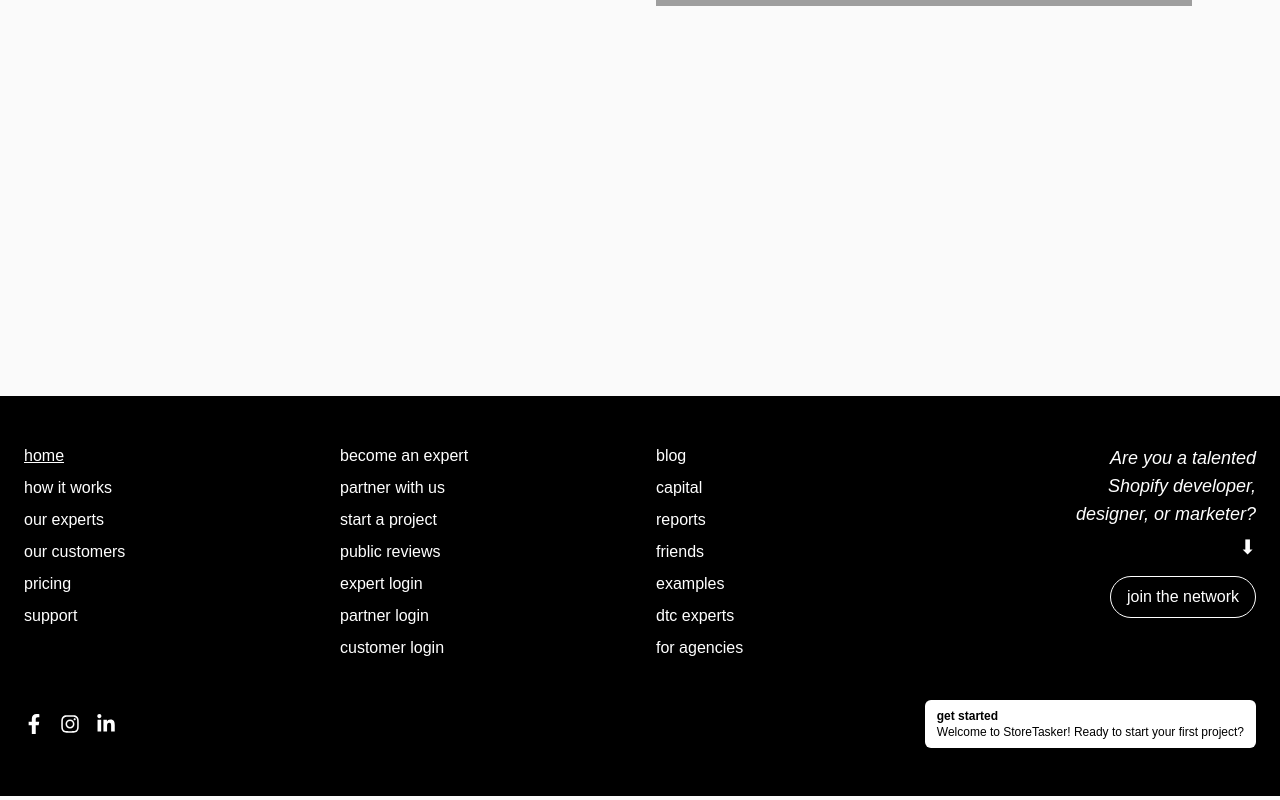
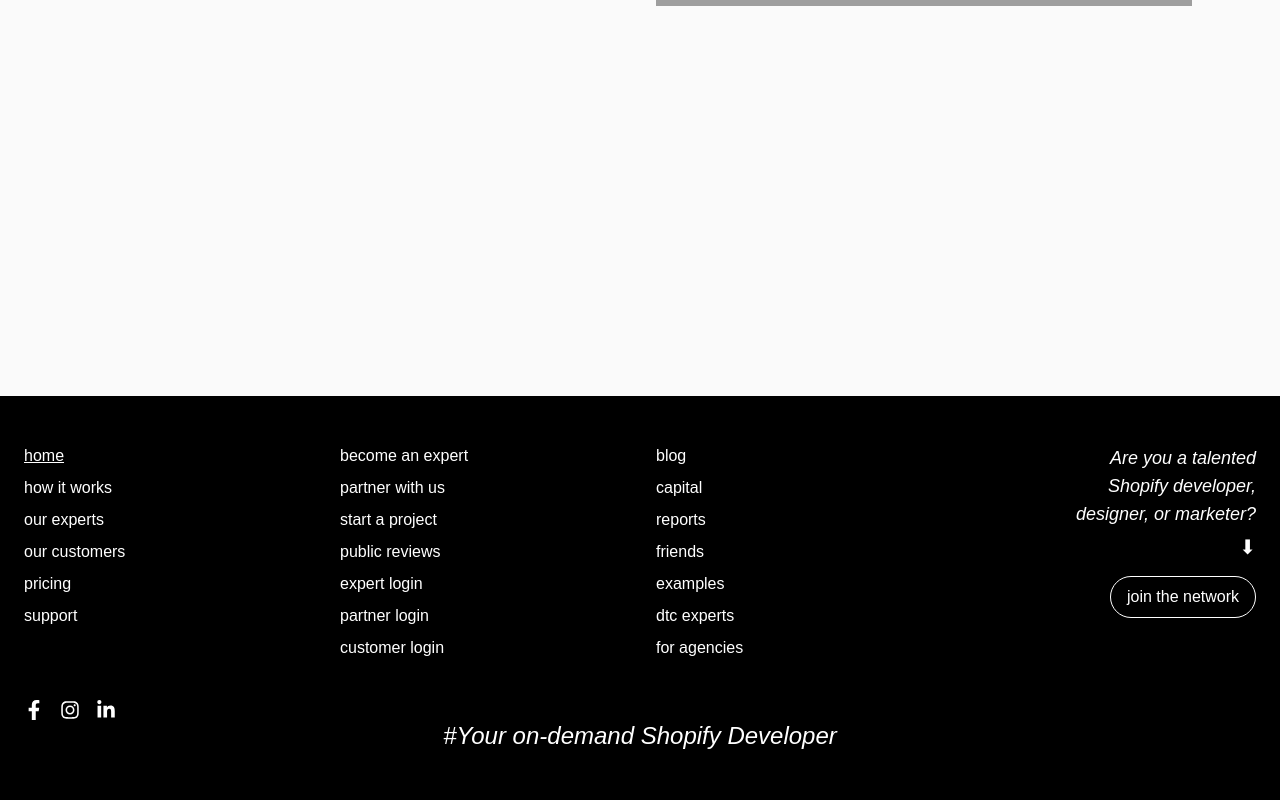
Before and after one commit to Vijendra2016/shopifytaskerwebapp, a Next.js app: page /about in a window 1280 px wide. Shown: the part 424-1224 px from the top of the page. Built offline with nearby package versions, Linux system fonts and the light colour scheme; grey boxes are pictures that could not be loaded.

Commit message:
added space and button

```diff
--- a/src/app/components/footer.tsx
+++ b/src/app/components/footer.tsx
@@ -4,7 +4,9 @@ import { FaFacebookF, FaInstagram, FaLinkedinIn } from "react-icons/fa";
 export default function Footer() {
   return (
     <footer className="bg-black text-white py-12 px-6">
+
       <div className="max-w-7xl mx-auto grid grid-cols-1 md:grid-cols-3 lg:grid-cols-4 gap-8">
+
         {/* Column 1 */}
         <div className="flex flex-col space-y-2">
           <Link href="/" className="underline">home</Link>
@@ -65,12 +67,14 @@ export default function Footer() {
           </a>
         </div>
 
-        {/* Chatbox Placeholder */}
-        <div className="bg-white text-black px-3 py-2 rounded-md shadow-md text-xs">
-          <span className="font-semibold">get started</span>
-          <p>Welcome to StoreTasker! Ready to start your first project?</p>
-        </div>
+
       </div>
+      <div className="flex justify-center items-center m-screen text-center">
+  <h1 className="text-2xl md:text-2xl font-medium italic " >
+    #Your on-demand Shopify Developer
+  </h1>
+</div>
+
     </footer>
   );
 }
--- a/src/app/page.tsx
+++ b/src/app/page.tsx
@@ -33,25 +33,12 @@ export default function Home() {
 
       </div>
     </section>
-    <motion.div
-    initial={{ opacity: 0 }}
-    animate={{ opacity: 1 }}
-    transition={{ duration: 1 }}
-  >
-    Hello, World!
-  </motion.div>
+
 
 
   <section>
   <div className="services flex flex-col items-center justify-center h-full text-center text-black px-6 py-12">
-  <motion.h2
-       initial={{ opacity: 0 }}
-       animate={{ opacity: 1 }}
-       transition={{ duration: 2, delay: 0.5 }}
-      className="text-2xl md:text-3xl font-medium"
-    >
-      ShopifyTasker works with brands across the following core services:
-    </motion.h2>
+
   <h2 className="text-2xl md:text-3xl font-medium">
     ShopifyTasker works with brands across the following core services:
   </h2>
```
